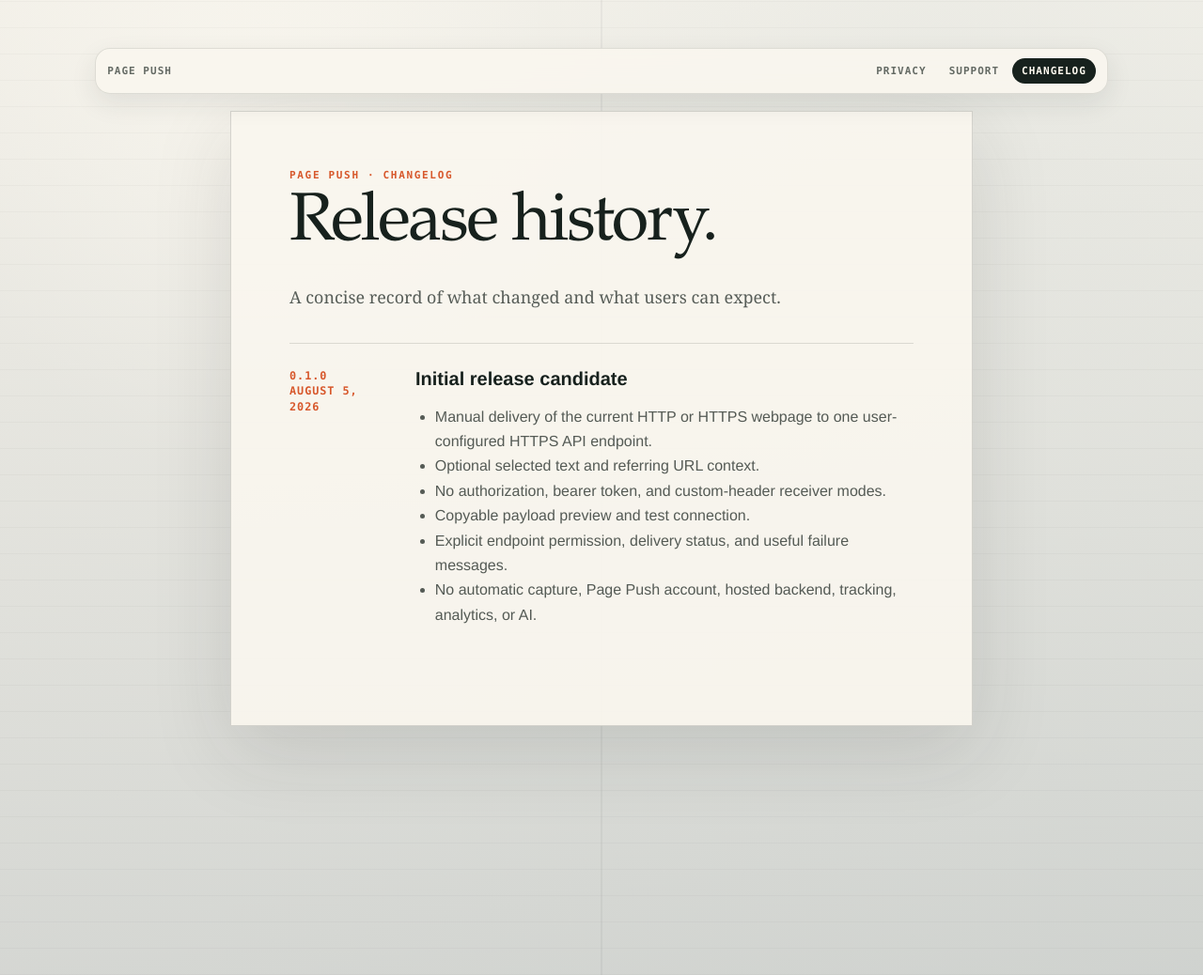
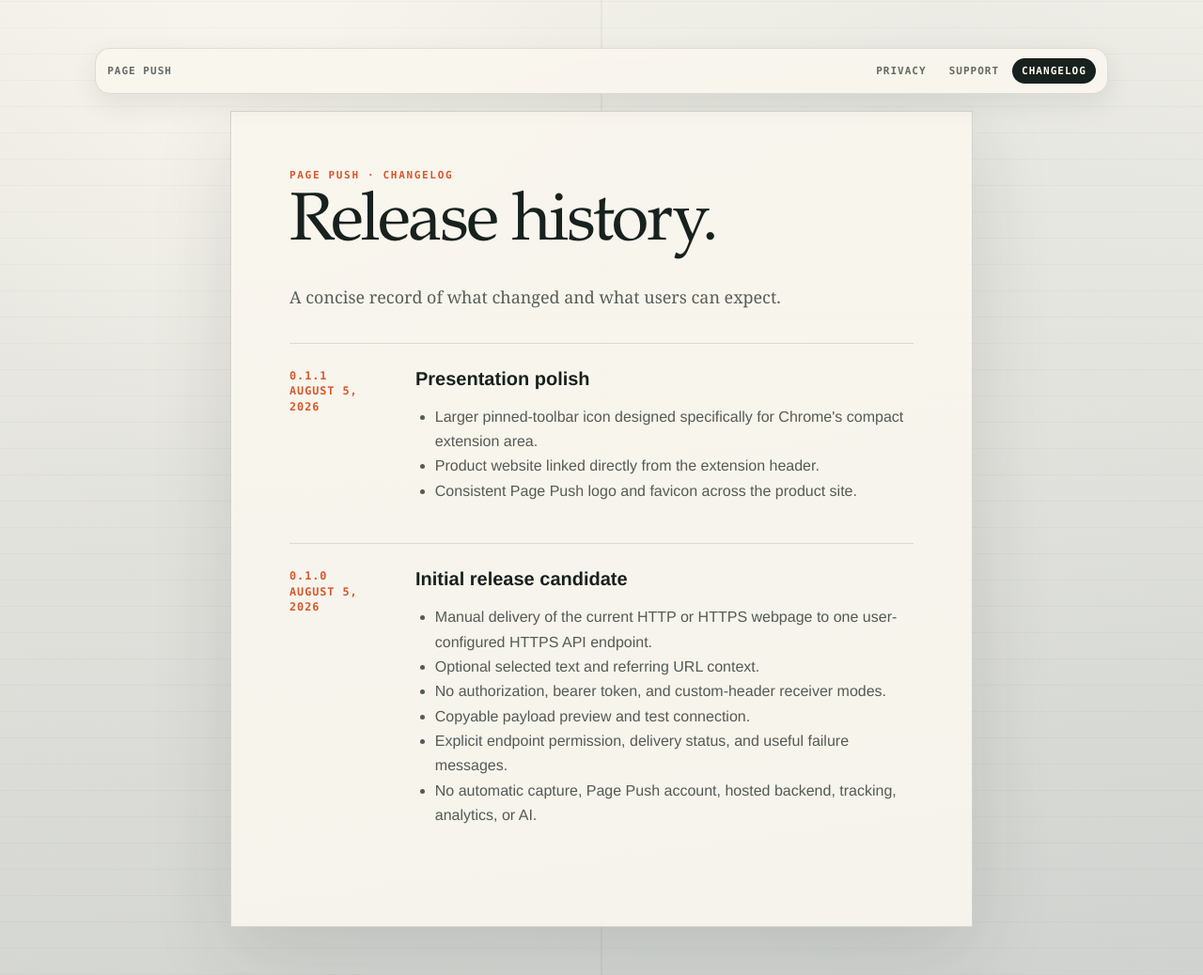
Before and after one commit to krwillxyz/krwillxyz.github.io, a Jekyll site: the page built from products/page-push/changelog/index.md, in a window 1280 px wide and 1038 px high. Shown: the whole window at 94% size. Built offline with Jekyll 4.4.1, drawn with Linux system fonts in a browser that asks for light colours.

Commit message:
Unify Page Push branding and favicon

```diff
--- a/_layouts/default.html
+++ b/_layouts/default.html
@@ -3,7 +3,8 @@
 <head>
 <meta charset="utf-8">
 <meta name="viewport" content="width=device-width,initial-scale=1">
-<link rel="icon" href="{{ '/favicon.ico' | relative_url }}" sizes="any">
+{% assign favicon_path = page.favicon | default: '/favicon.ico' %}
+<link rel="icon" href="{{ favicon_path | relative_url }}" sizes="any"{% if page.favicon %} type="image/png"{% endif %}>
 <title>{{ page.title | default: site.title }}</title>
 <meta name="description" content="{{ page.description | default: site.description }}">
 <meta property="og:title" content="{{ page.og_title | default: page.title | default: site.title }}">
--- a/products/page-push/changelog/index.md
+++ b/products/page-push/changelog/index.md
@@ -4,6 +4,7 @@ title: Page Push Changelog
 description: "Release history for the Page Push Chrome extension."
 body_class: product-site page-push-site product-document
 product_styles: true
+favicon: /assets/products/page-push/icon-128.png
 ---
 
 <div class="product-shell">
@@ -12,6 +13,7 @@ product_styles: true
     <p class="product-kicker">Page Push · Changelog</p>
     <h1>Release history.</h1>
     <p class="document-intro">A concise record of what changed and what users can expect.</p>
+    <section class="document-section version-row"><div class="version-number">0.1.1<br>August 5, 2026</div><div><h2>Presentation polish</h2><ul><li>Larger pinned-toolbar icon designed specifically for Chrome's compact extension area.</li><li>Product website linked directly from the extension header.</li><li>Consistent Page Push logo and favicon across the product site.</li></ul></div></section>
     <section class="document-section version-row"><div class="version-number">0.1.0<br>August 5, 2026</div><div><h2>Initial release candidate</h2><ul><li>Manual delivery of the current HTTP or HTTPS webpage to one user-configured HTTPS API endpoint.</li><li>Optional selected text and referring URL context.</li><li>No authorization, bearer token, and custom-header receiver modes.</li><li>Copyable payload preview and test connection.</li><li>Explicit endpoint permission, delivery status, and useful failure messages.</li><li>No automatic capture, Page Push account, hosted backend, tracking, analytics, or AI.</li></ul></div></section>
   </article>
 </div>
```
Also changed, not shown: products/page-push/index.md (+1 -0 lines), products/page-push/privacy/index.md (+1 -0 lines), products/page-push/support/index.md (+1 -0 lines), assets/products/page-push/icon-128.png.
